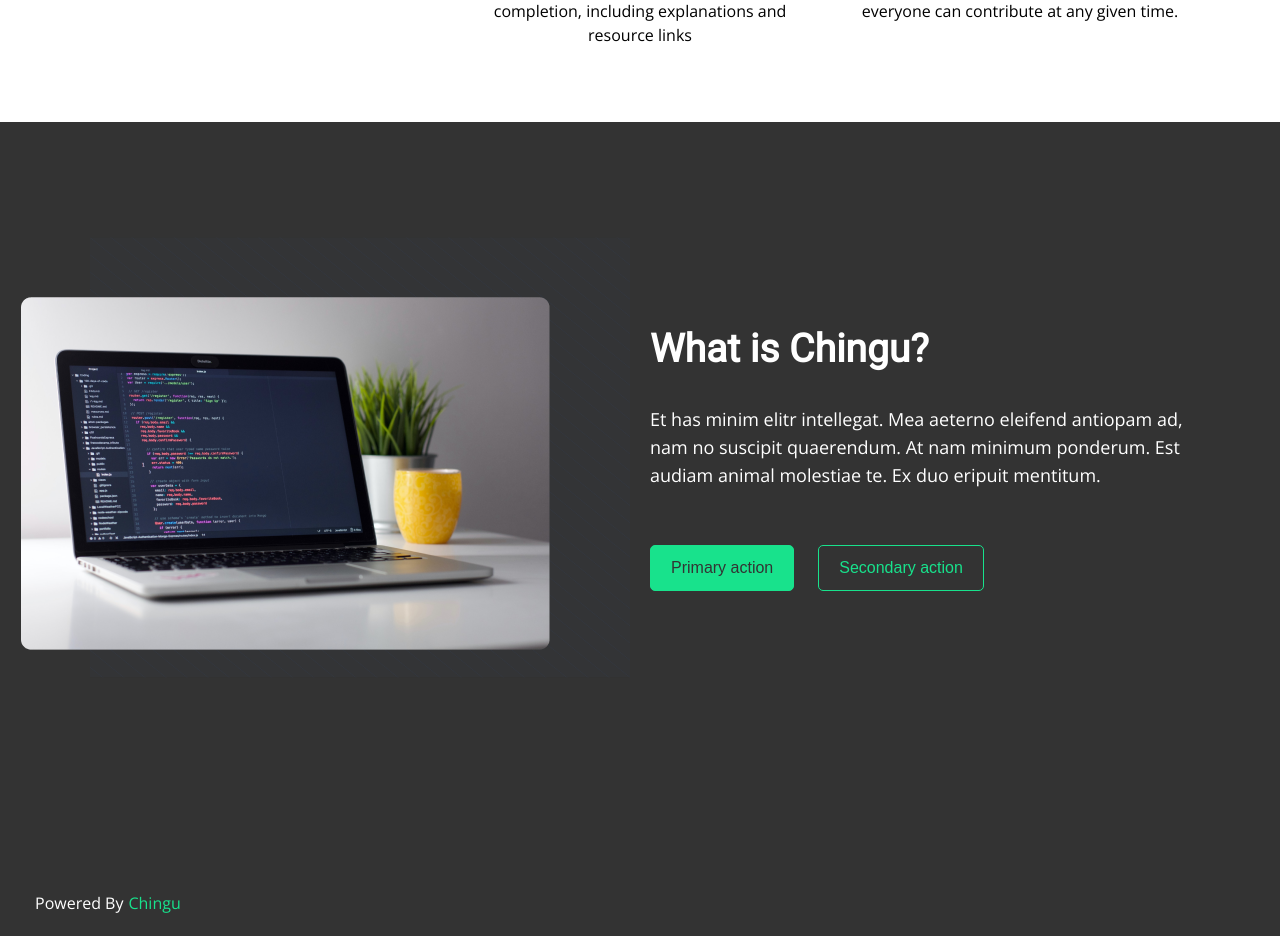
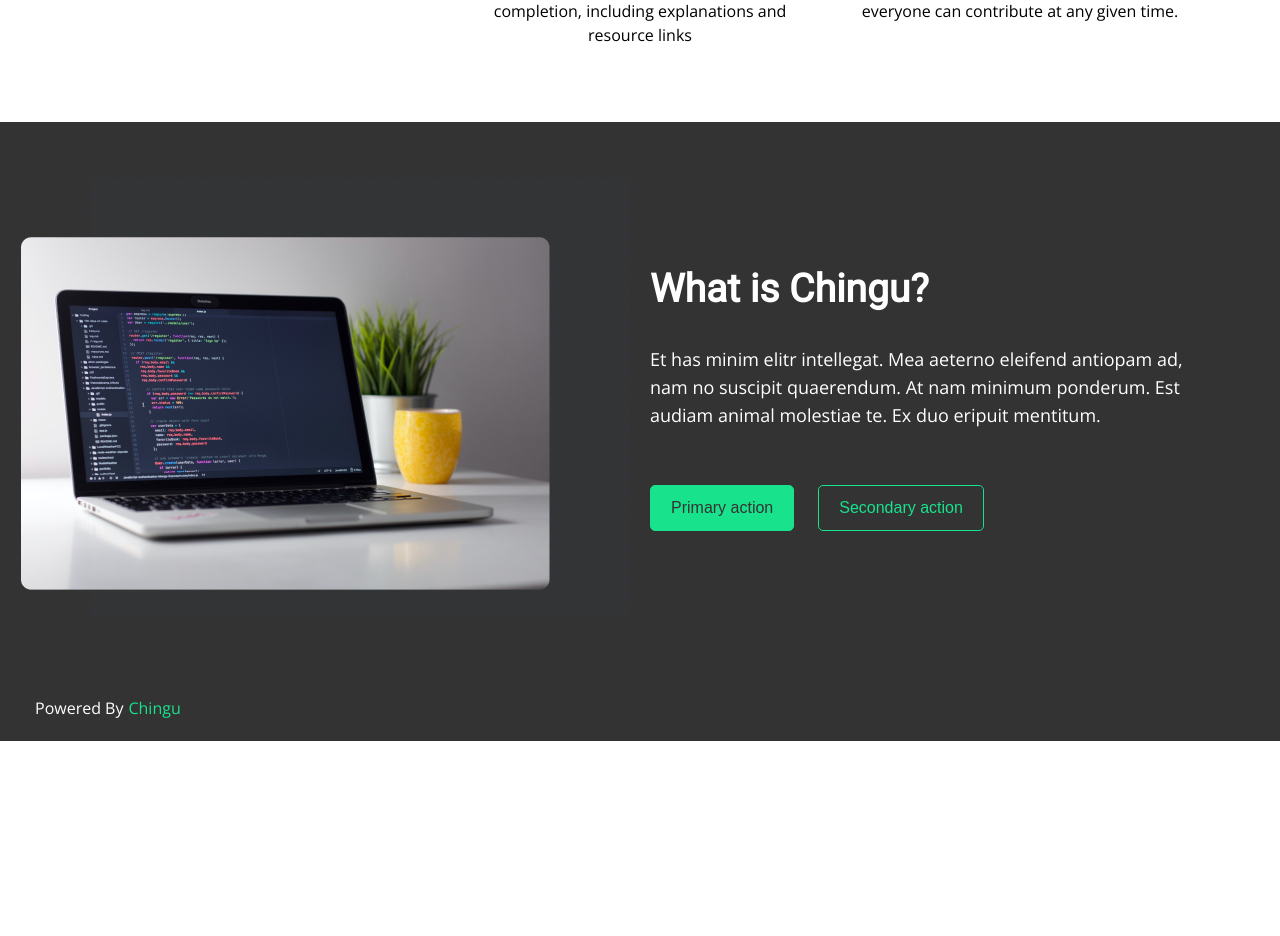
Before and after one commit to chingu-voyages/moonshot-chingu-quiz, a Next.js app in the folder client/: page / in a window 1280 px wide. Shown: the part 840-1776 px from the top of the page. After the commit the page ends 1581 px from the top, so only its background shows below. Built offline with nearby package versions, Linux system fonts and the light colour scheme.

Commit message:
Fix overflow issue

```diff
--- a/client/components/frontpage/ChinguSection.js
+++ b/client/components/frontpage/ChinguSection.js
@@ -95,11 +95,11 @@ const SVG = () => {
 
 const Wrapper = styled.div`
   background: ${props => props.theme.colors.grey};
-  padding: 45px 25px 65px;
+  padding: 30px 30px 50px;
   width: 100%;
 
   @media (min-width: ${breakpoint("lg")}) {
-    padding: 115px 25px 190px;
+    padding: 55px 30px;
   }
 `;
 
@@ -107,9 +107,10 @@ const ContentWrapper = styled.div`
   max-width: 730px;
   margin: 0 auto;
   display: flex;
-  gap: 20px;
   align-items: center;
   justify-content: center;
+  /* overflow: hidden; */
+  gap: 20px;
 `;
 
 const ContentSection = styled.div`
@@ -123,7 +124,6 @@ const ContentSection = styled.div`
   }
 
   @media (max-width: ${breakpoint("xl")}) {
-    min-width: 540px;
     h2,
     p {
       text-align: center;
@@ -138,6 +138,7 @@ const ContentSection = styled.div`
 const ImageSection = styled.div`
   position: relative;
   display: none;
+
   @media (min-width: ${breakpoint("xl")}) {
     min-width: 540px;
     display: block;
@@ -154,6 +155,7 @@ const ButtonsWrapper = styled.div`
   display: flex;
   align-items: center;
   margin-top: 56px;
+
   @media (max-width: ${breakpoint("xl")}) {
     justify-content: center;
   }
--- a/client/components/frontpage/HeroSection.js
+++ b/client/components/frontpage/HeroSection.js
@@ -6,7 +6,6 @@ import { breakpoint } from "../../frontend-config";
 const Wrapper = styled.div`
   background: ${props => props.theme.colors.grey};
   padding: 45px 25px 65px;
-  width: 100%;
 
   @media (min-width: ${breakpoint("lg")}) {
     padding: 115px 25px 190px;
--- a/client/components/frontpage/InfoSection.js
+++ b/client/components/frontpage/InfoSection.js
@@ -5,7 +5,6 @@ import { breakpoint } from "../../frontend-config";
 const Wrapper = styled.div`
   background: ${props => props.theme.colors.light};
   padding: 30px 20px 50px;
-  width: 100%;
 
   @media (min-width: ${breakpoint("xl")}) {
     padding: 55px 20px;
```
